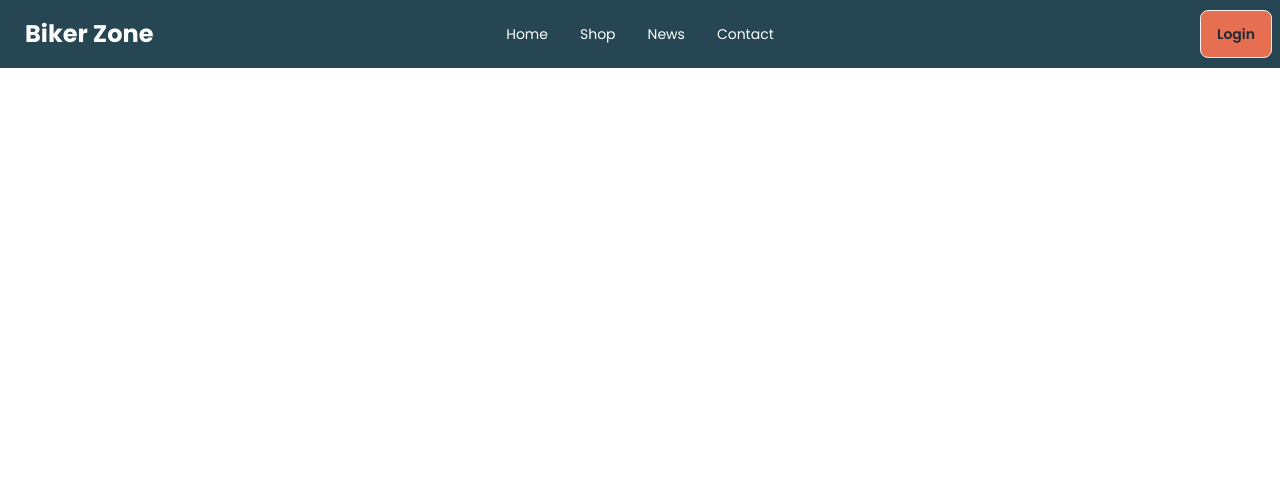
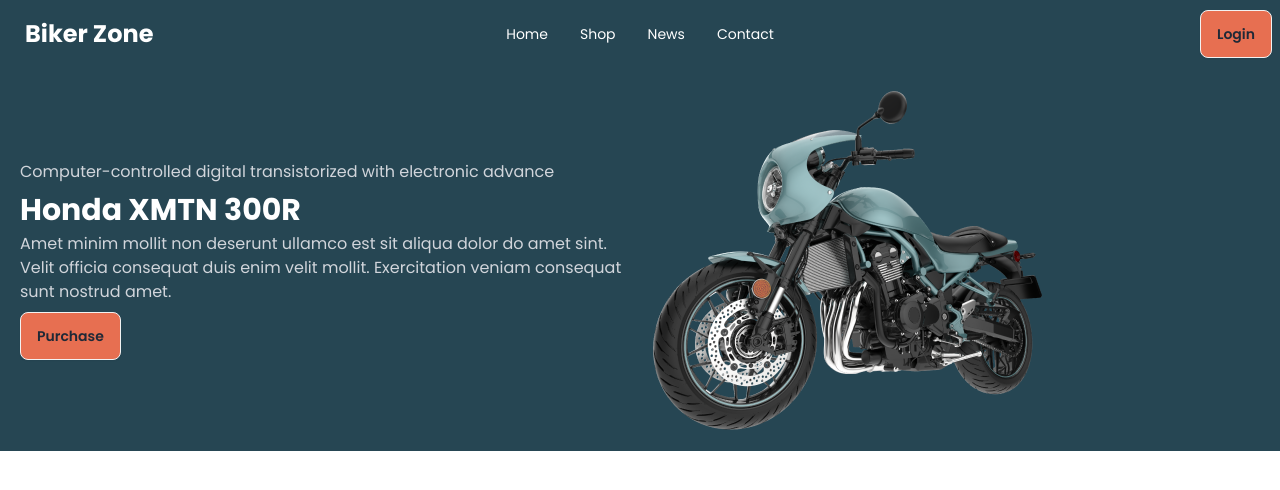
Before and after one commit to nazmulh6/biker-zone-daisyui, a plain HTML site: page index.html in a window 1280 px wide. Drawn offline with nearby package versions, Linux system fonts and the light colour scheme.

Commit message:
banner section done

```diff
--- a/index.html
+++ b/index.html
@@ -35,13 +35,13 @@
         .font-poppins {
             font-family: "Poppins", serif;
         }
-
     </style>
 </head>
 
 <body class="font-poppins">
     <!-- header section -->
     <header class=" bg-[#264653]">
+        <!-- navbar section -->
         <nav class="lg:container mx-auto">
             <div class="navbar ">
                 <div class="navbar-start">
@@ -61,6 +61,23 @@
                 </div>
             </div>
         </nav>
+        <!-- banner section -->
+        <section class="container mx-auto">
+
+            <div class="flex items-center p-3  lg:p-5 flex-col lg:flex-row">
+                <div class="left lg:w-1/2">
+                    <p class="pb-2 text-gray-300">Computer-controlled digital transistorized with electronic advance</p>
+                    <h1 class="text-white text-3xl font-bold pb-1">Honda XMTN 300R</h1>
+                    <p class="pb-2 text-gray-300">Amet minim mollit non deserunt ullamco est sit aliqua dolor do amet sint. Velit officia consequat duis enim velit mollit. Exercitation veniam consequat sunt nostrud amet.</p>
+                    <a class="btn bg-bton-primary">Purchase</a>
+                </div>
+                <div class="right lg:w-1/2">
+                    <img src="images/others/extrabike.png" alt="">
+                </div>
+            </div>
+
+        </section>
+
     </header>
     <!-- main section -->
     <main>
```
Lines whose indentation alone changed are shown as unchanged.
